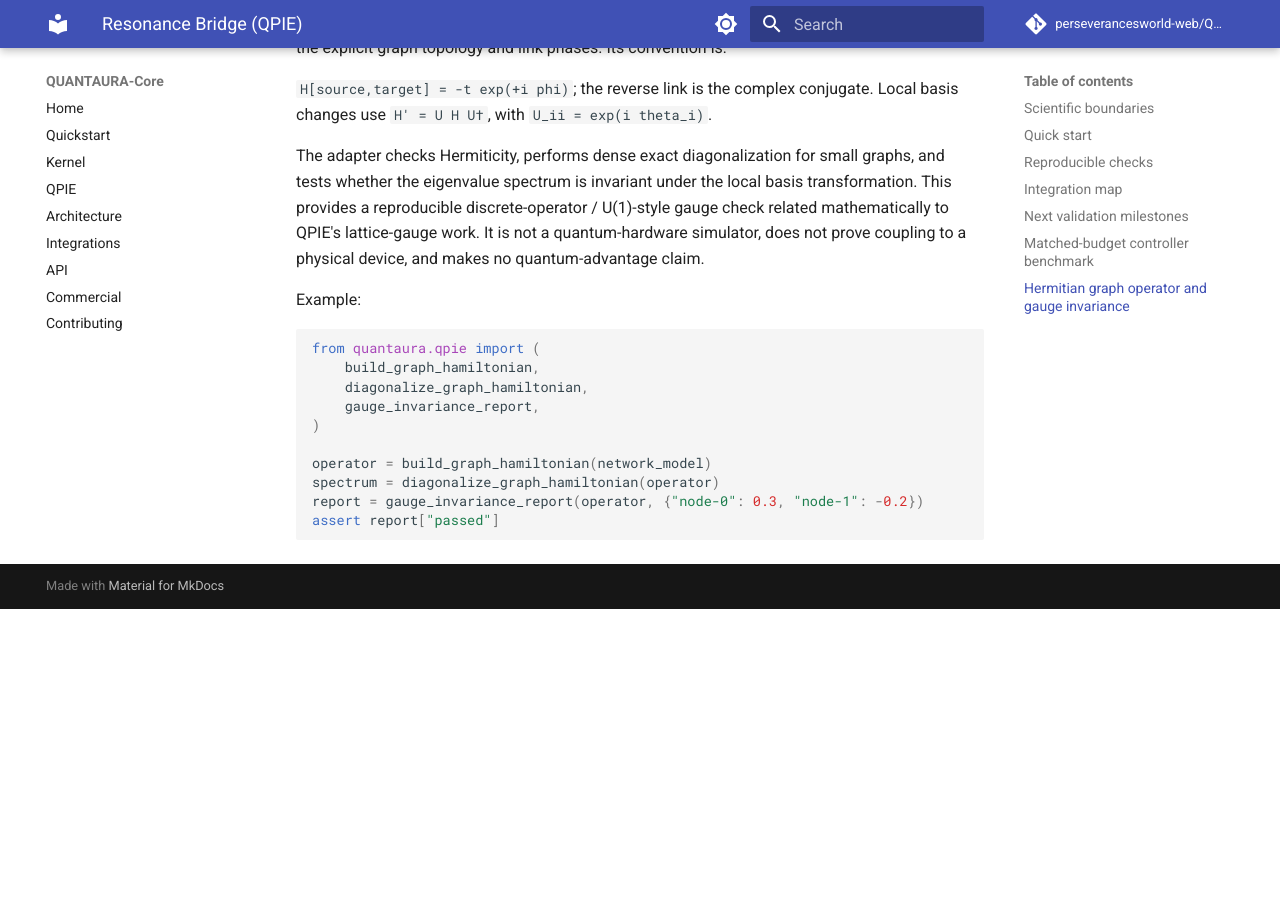
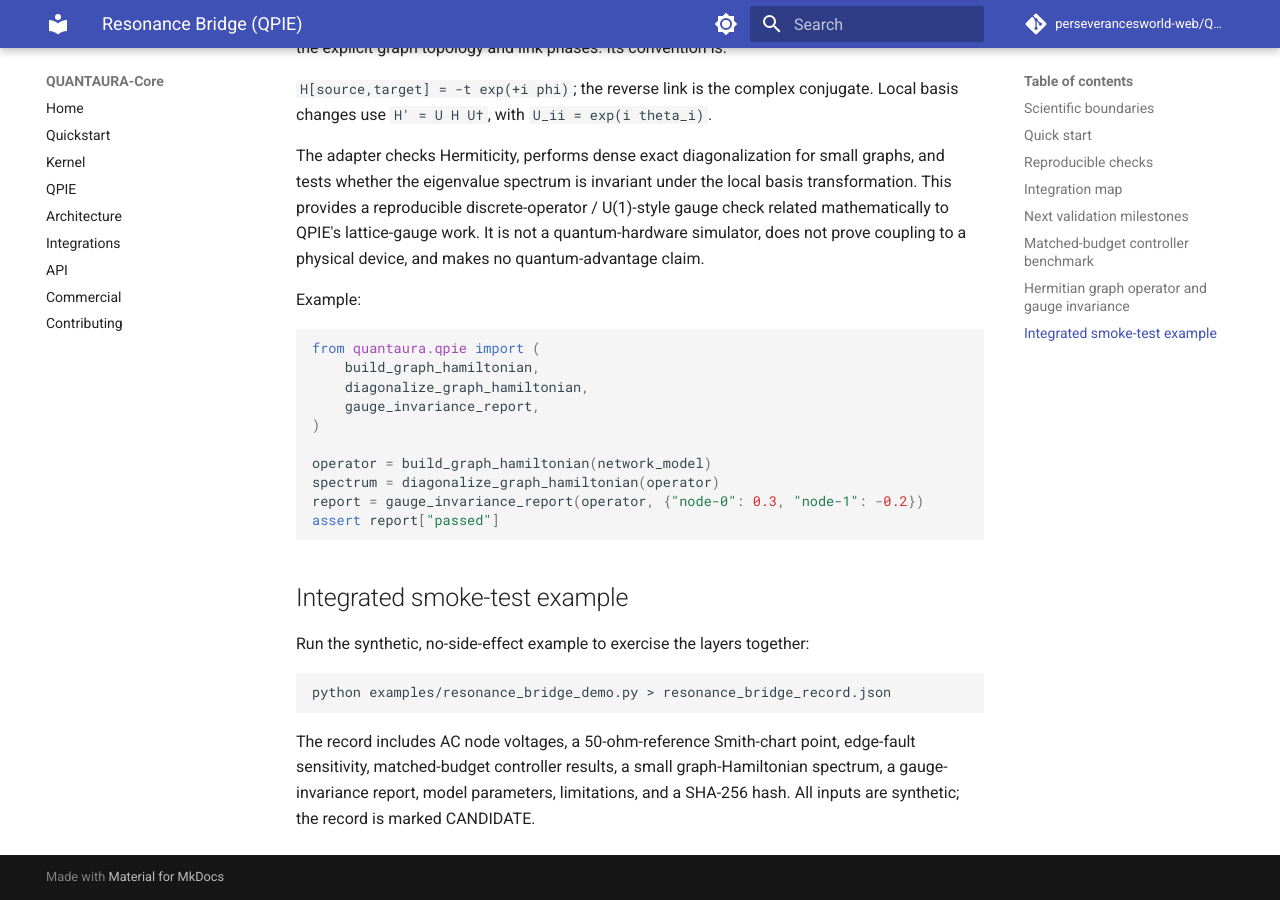
Before and after one commit to perseverancesworld-web/QUANTAURA-Core, an MkDocs documentation site: the page built from docs/resonance-bridge.md, in a window 1280 px wide and 900 px high, scrolled down 2562 px. Built offline with MkDocs 1.6.1 and Material for MkDocs 9.7.7, drawn with Linux system fonts in a browser that asks for light colours; comment, search, counter and statistics services are not loaded; before the commit the page ends 3171 px from its top, so only the background shows below that.

Commit message:
Document end-to-end Resonance Bridge demo

````diff
--- a/docs/resonance-bridge.md
+++ b/docs/resonance-bridge.md
@@ -90,3 +90,13 @@ spectrum = diagonalize_graph_hamiltonian(operator)
 report = gauge_invariance_report(operator, {"node-0": 0.3, "node-1": -0.2})
 assert report["passed"]
 ```
+
+## Integrated smoke-test example
+
+Run the synthetic, no-side-effect example to exercise the layers together:
+
+```bash
+python examples/resonance_bridge_demo.py > resonance_bridge_record.json
+```
+
+The record includes AC node voltages, a 50-ohm-reference Smith-chart point, edge-fault sensitivity, matched-budget controller results, a small graph-Hamiltonian spectrum, a gauge-invariance report, model parameters, limitations, and a SHA-256 hash. All inputs are synthetic; the record is marked CANDIDATE.
````
